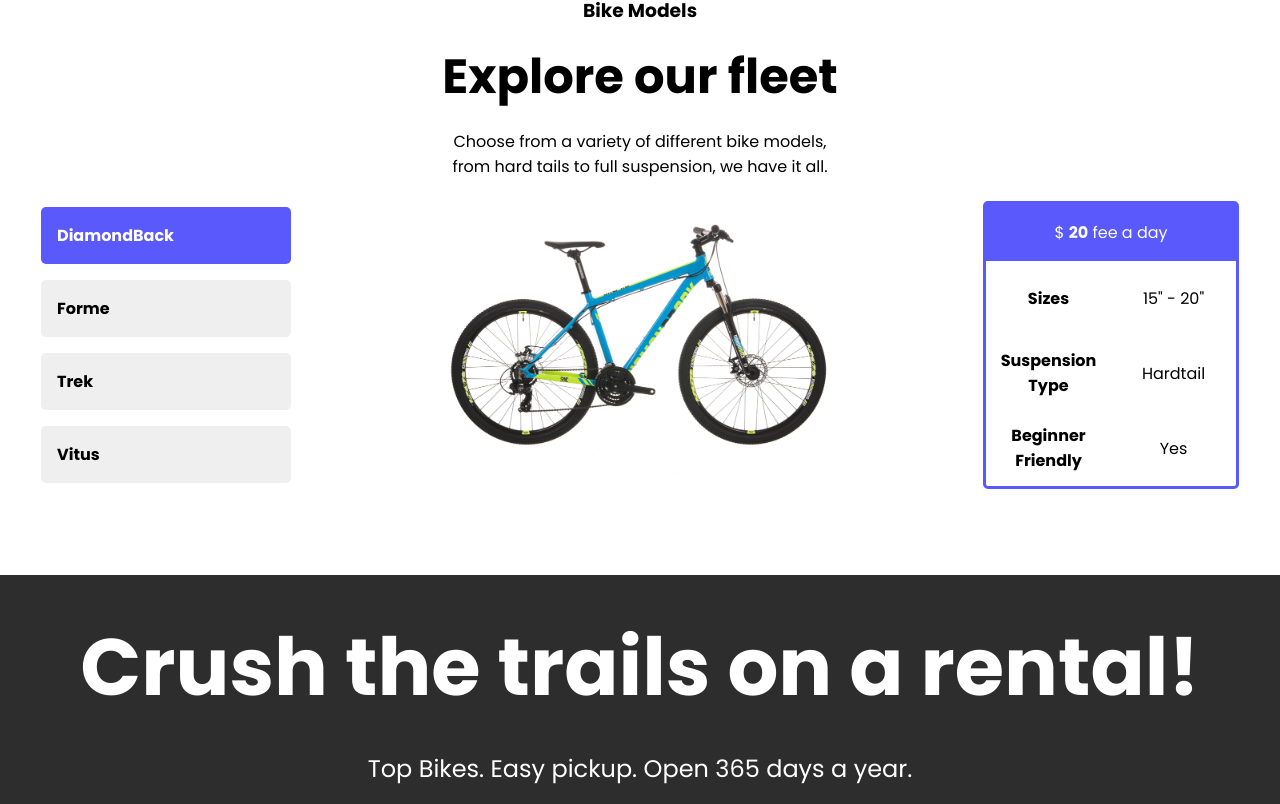
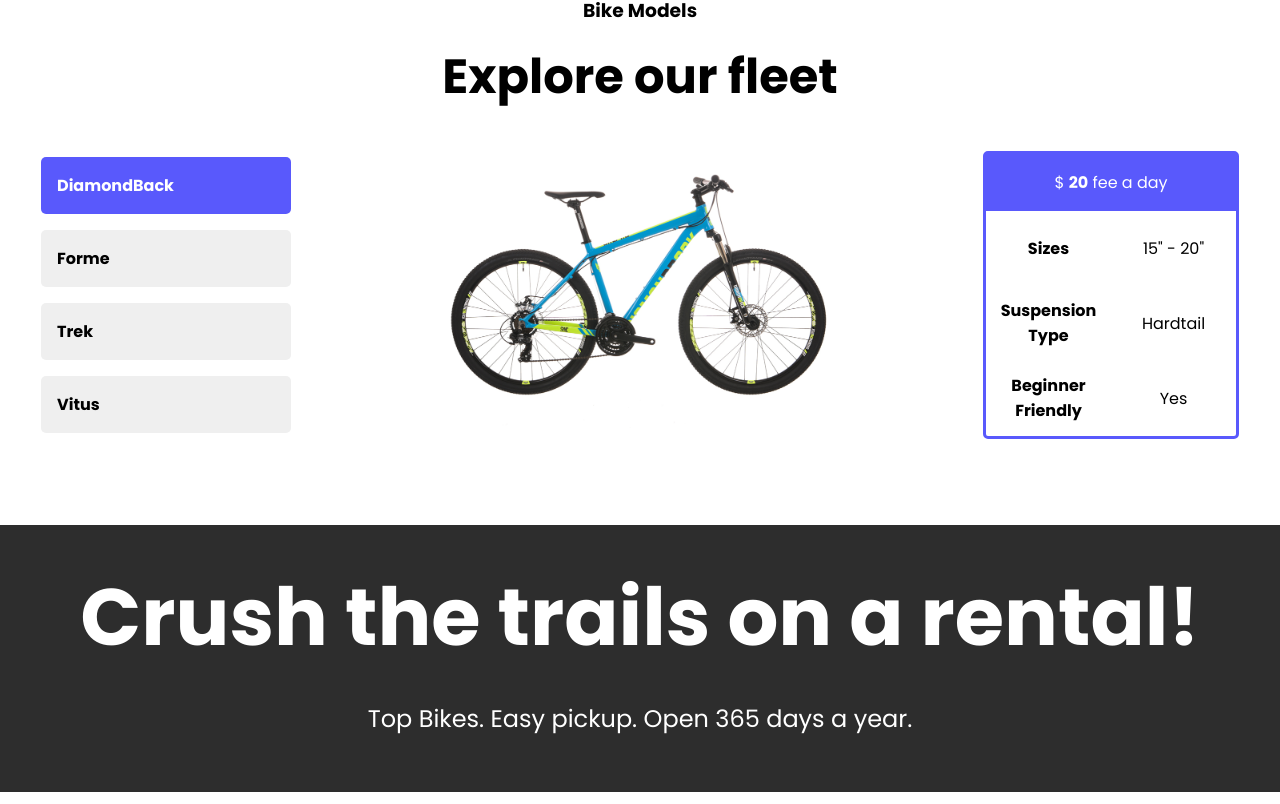
Before and after one commit to TegaBC/bike-rental, a React (Vite) app: page / in a window 1280 px wide. Shown: the part 1316-2120 px from the top of the page. Built offline with nearby package versions, Linux system fonts and the light colour scheme.

Commit message:
fixed typo

```diff
--- a/src/components/TripleHeading.jsx
+++ b/src/components/TripleHeading.jsx
@@ -1,11 +1,11 @@
 import Styles from "../styles/TripleHeading.module.css"
 
-function heading( { heading, subHeading, parahraph }) {
+function heading( { heading, subHeading, paragraph }) {
     return (
         <div className={Styles["heading"]}>
             <h3>{subHeading}</h3>
             <h1>{heading}</h1>
-            <p>{parahraph}</p>
+            <p>{paragraph}</p>
         </div>
     )
 }
```
